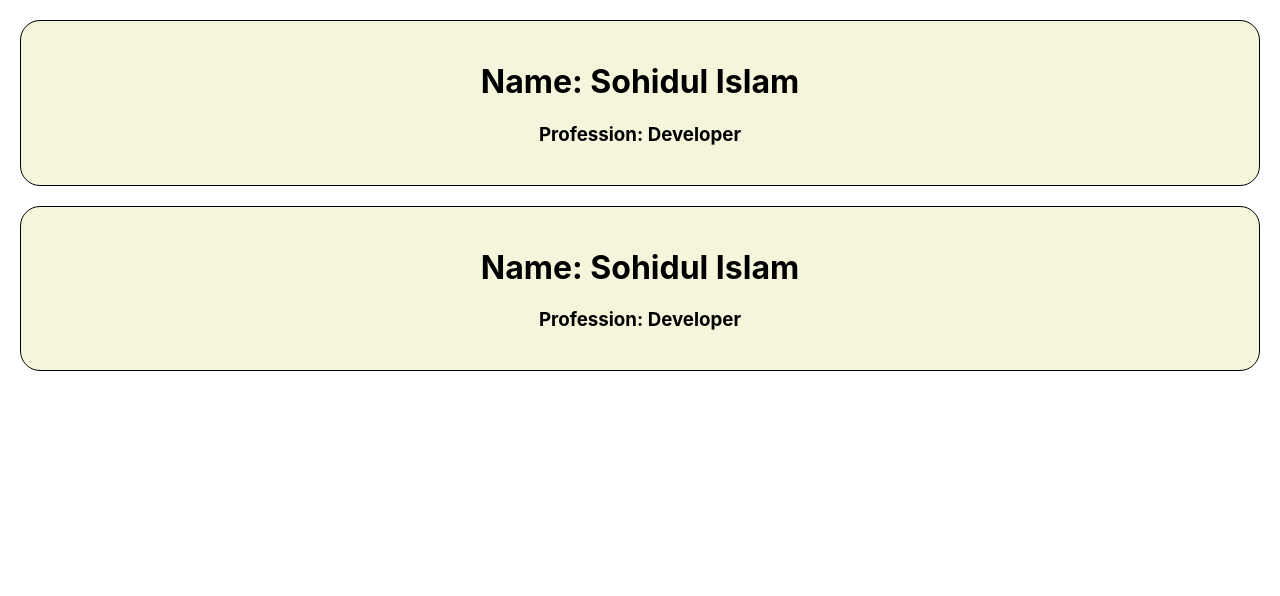
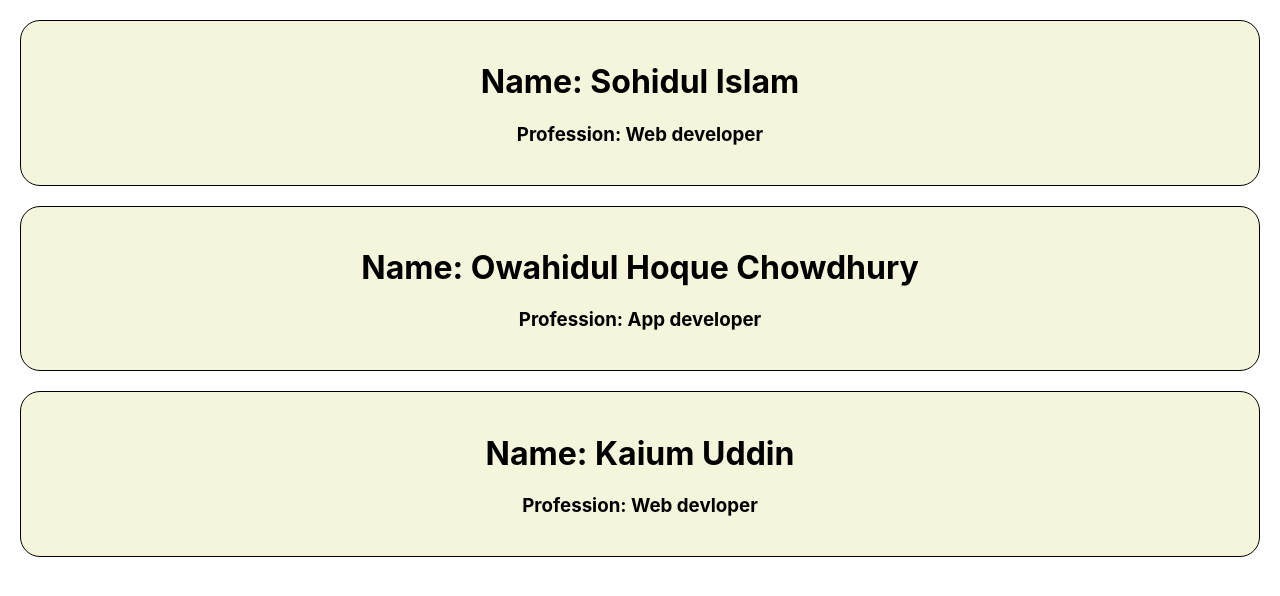
Before and after one commit to Sohidul-Islam/reactpractice, a React (Create React App) app: page / in a window 1280 px wide. Shown: the top 596 px of the page. Built offline with nearby package versions, Linux system fonts and the light colour scheme.

Commit message:
dynamic data load

```diff
--- a/src/App.js
+++ b/src/App.js
@@ -5,21 +5,22 @@ function App() {
 
   return (
     <div className="App">
-      <Person></Person>
-      <Person></Person>
-    </div>
+      <Person name="Sohidul Islam" profession="Web developer" ></Person>
+      <Person name="Owahidul Hoque Chowdhury" profession="App developer"></Person>
+      <Person name="Kaium Uddin" profession="Web devloper"></Person>
+    </div >
   );
 }
 
-function Person() {
-  const personStyle = {
-    backgroundColor: "beige",
-    color: "black",
-    margin: "20px",
-    padding: "20px",
-    borderRadius: "20px",
-    border: "1px solid black",
-  }
+function Person(props) {
+  // const personStyle = {
+  //   backgroundColor: "beige",
+  //   color: "black",
+  //   margin: "20px",
+  //   padding: "20px",
+  //   borderRadius: "20px",
+  //   border: "1px solid black",
+  // }
   return (
     // <div className="person-box"> adding className as person box
     // <div style={personStyle}> adding style object
@@ -32,8 +33,8 @@ function Person() {
       borderRadius: "20px",
       border: "1px solid black",
     }}>
-      <h1>Name: Sohidul Islam</h1>
-      <h3>Profession: Developer</h3>
+      <h1>Name: {props.name}</h1>
+      <h3>Profession: {props.profession}</h3>
     </div>
   );
 }
```
